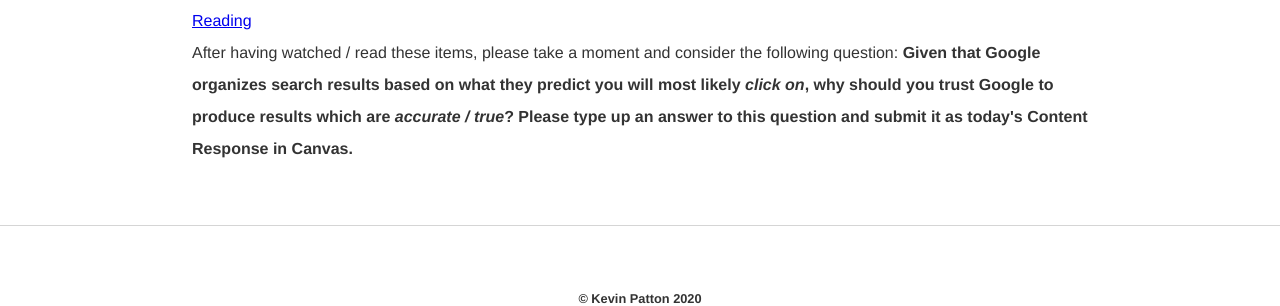
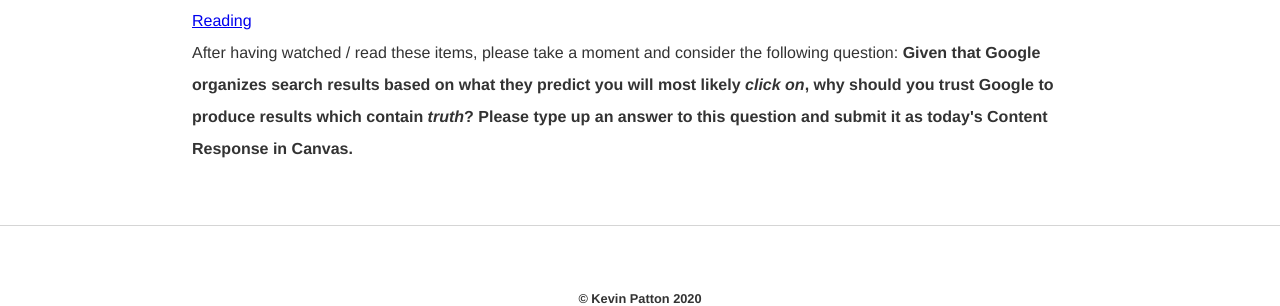
Before and after one commit to kevinjpatton/kevinjpatton.github.io, a Jekyll site: the page built from teaching/phil1020/index.html, in a window 1280 px wide. Shown: the part 499-805 px from the top of the page. Built offline with Jekyll 4.4.1, drawn with Linux system fonts in a browser that asks for light colours; Markdown is read by kramdown in place of the engine named in the settings.

Commit message:
Update index.html

```diff
--- a/teaching/phil1020/index.html
+++ b/teaching/phil1020/index.html
@@ -9,4 +9,4 @@
 <p>For today's class we will begin to understand the foundational concepts behind how Google's searching algorithm's work.  For today's content, please watch and read the following items:<br>
 <a href="https://www.youtube.com/watch?v=v7n7wZhHJj8" target="_blank">Video</a><br>
 <a href="https://ahrefs.com/blog/how-do-search-engines-work/" target="_blank">Reading</a><br>
-After having watched / read these items, please take a moment and consider the following question: <b>Given that Google organizes search results based on what they predict you will most likely <i>click on</i>, why should you trust Google to produce results which are <i>accurate / true</i>?<b> Please type up an answer to this question and submit it as today's Content Response in Canvas.</p>
+After having watched / read these items, please take a moment and consider the following question: <b>Given that Google organizes search results based on what they predict you will most likely <i>click on</i>, why should you trust Google to produce results which contain <i>truth</i>?<b> Please type up an answer to this question and submit it as today's Content Response in Canvas.</p>
```
